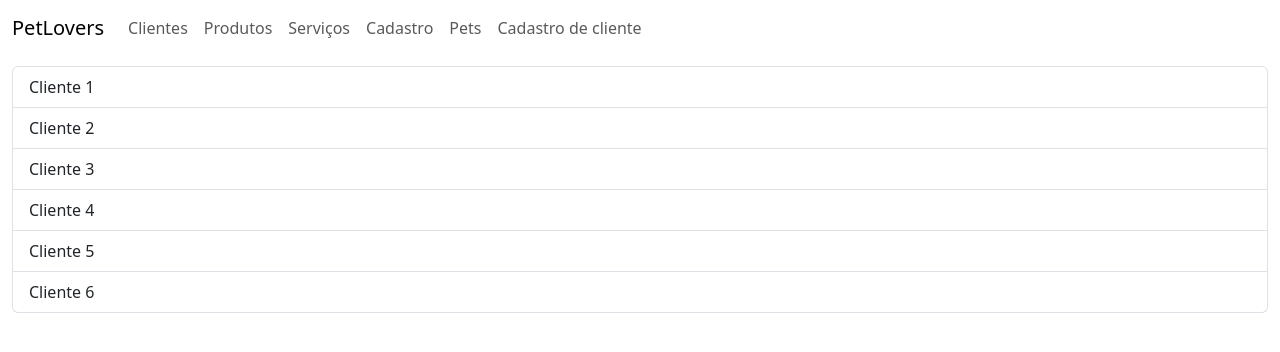
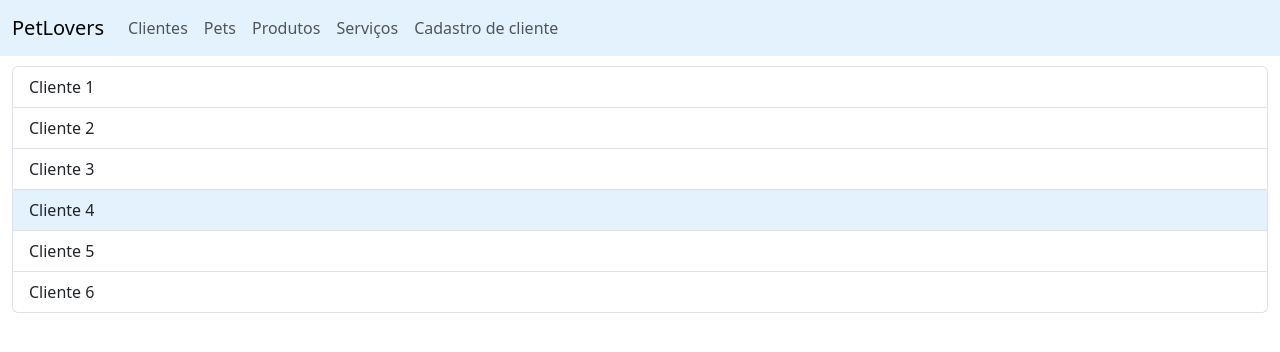
Before and after one commit to BrunoVieira003/PetLovers, a React (Create React App) app: page / in a window 1280 px wide. Shown: the top 352 px of the page. Built offline with nearby package versions, Linux system fonts and the light colour scheme.

Commit message:
Corrige bug entre commits

```diff
--- a/src/componentes/roteador.tsx
+++ b/src/componentes/roteador.tsx
@@ -16,6 +16,7 @@ type TRotas = {
 
 export default class Roteador extends Component<{}, state>{
     private rotas: TRotas
+    private tema = "#e3f2fd"
 
     constructor(props: {} | Readonly<{}>) {
         super(props)
@@ -24,10 +25,6 @@ export default class Roteador extends Component<{}, state>{
         }
 
         this.rotas = {
-            'Clientes': <ListaCliente tema="#e3f2fd"/>,
-            'Produtos': <ListaProduto tema="#e3f2fd"/>,
-            'Serviços': <ListaServico tema="#e3f2fd"/>,
-            'Cadastro': <FormularioCadastroCliente tema="#e3f2fd"/>,
             'Clientes': <ListaCliente tema={this.tema}/>,
             'Pets': <ListaPet tema={this.tema}/>,
             'Produtos': <ListaProduto tema={this.tema}/>,
```
